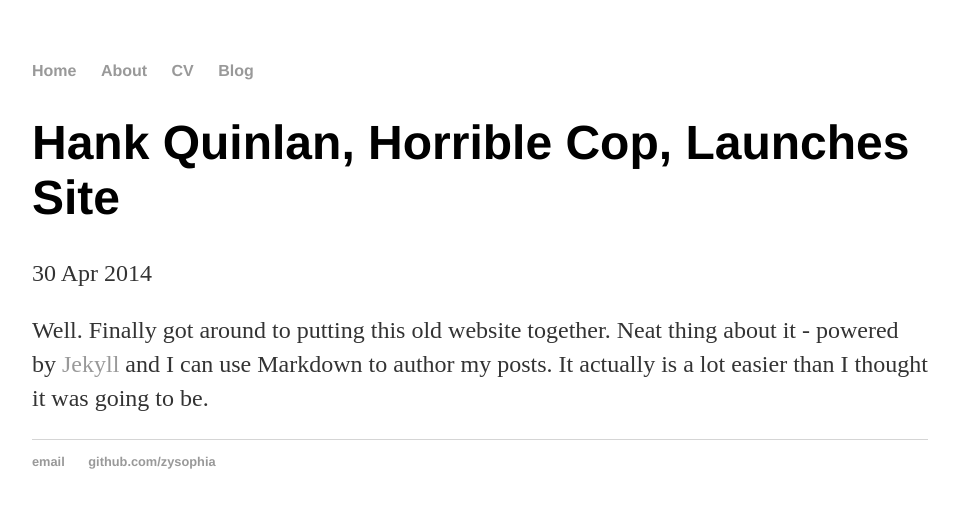
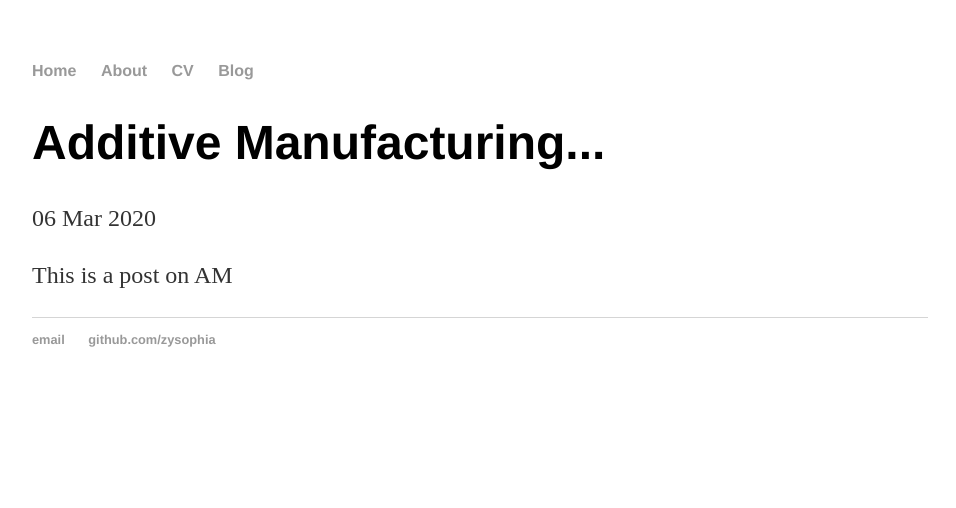
Before and after one commit to zysophia/zysophia_template.github.io, a Jekyll site: the page built from _posts/2014-04-30-hank-quinlan-site-launched.md, in a window 1280 px wide. Shown: the top 508 px of the page, without its empty margins (160-1116 px from the left). Built offline with Jekyll 4.4.1, drawn with Linux system fonts in a browser that asks for light colours.

Commit message:
Update 2014-04-30-hank-quinlan-site-launched.md

```diff
--- a/_posts/2014-04-30-hank-quinlan-site-launched.md
+++ b/_posts/2014-04-30-hank-quinlan-site-launched.md
@@ -1,7 +1,6 @@
 ---
 layout: post
-title: "Hank Quinlan, Horrible Cop, Launches Site"
-date: 2014-04-30
+title: "Additive Manufacturing..."
+date: 2020-03-06
 ---
-
-Well. Finally got around to putting this old website together. Neat thing about it - powered by [Jekyll](http://jekyllrb.com) and I can use Markdown to author my posts. It actually is a lot easier than I thought it was going to be.
+This is a post on AM
```
